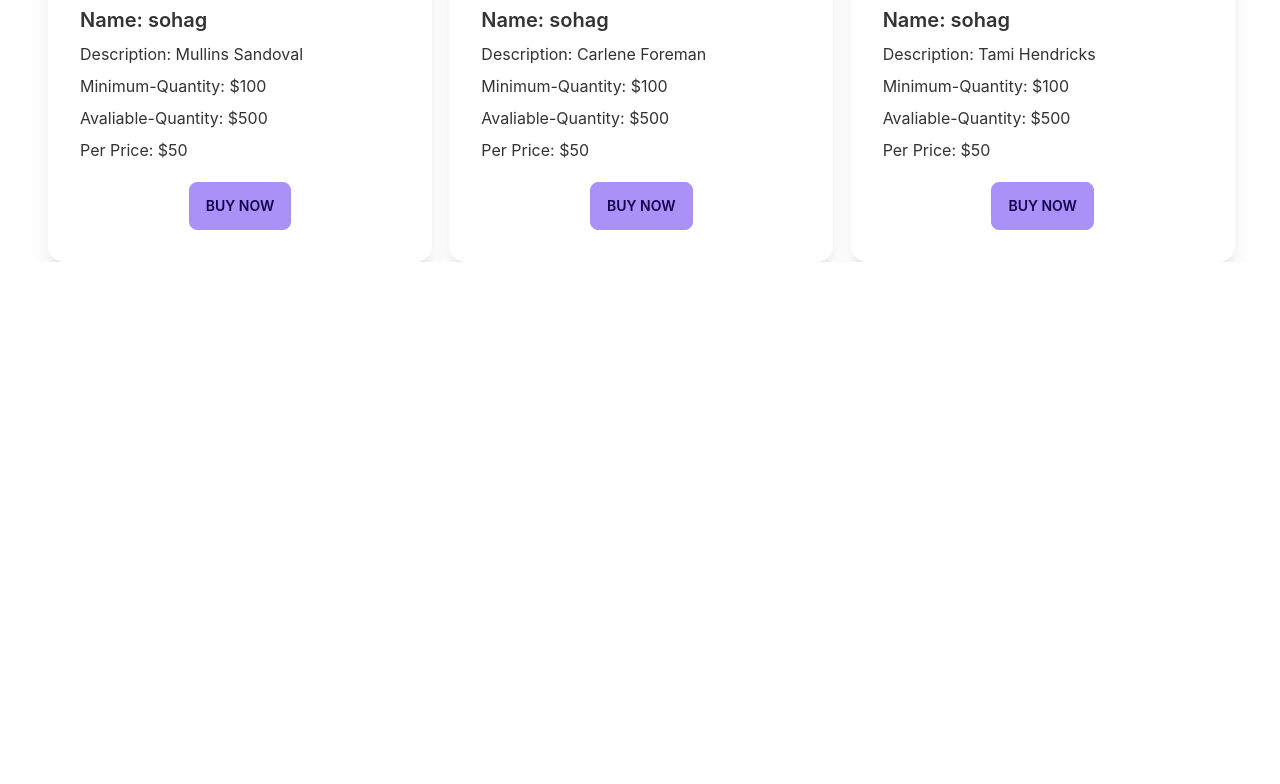
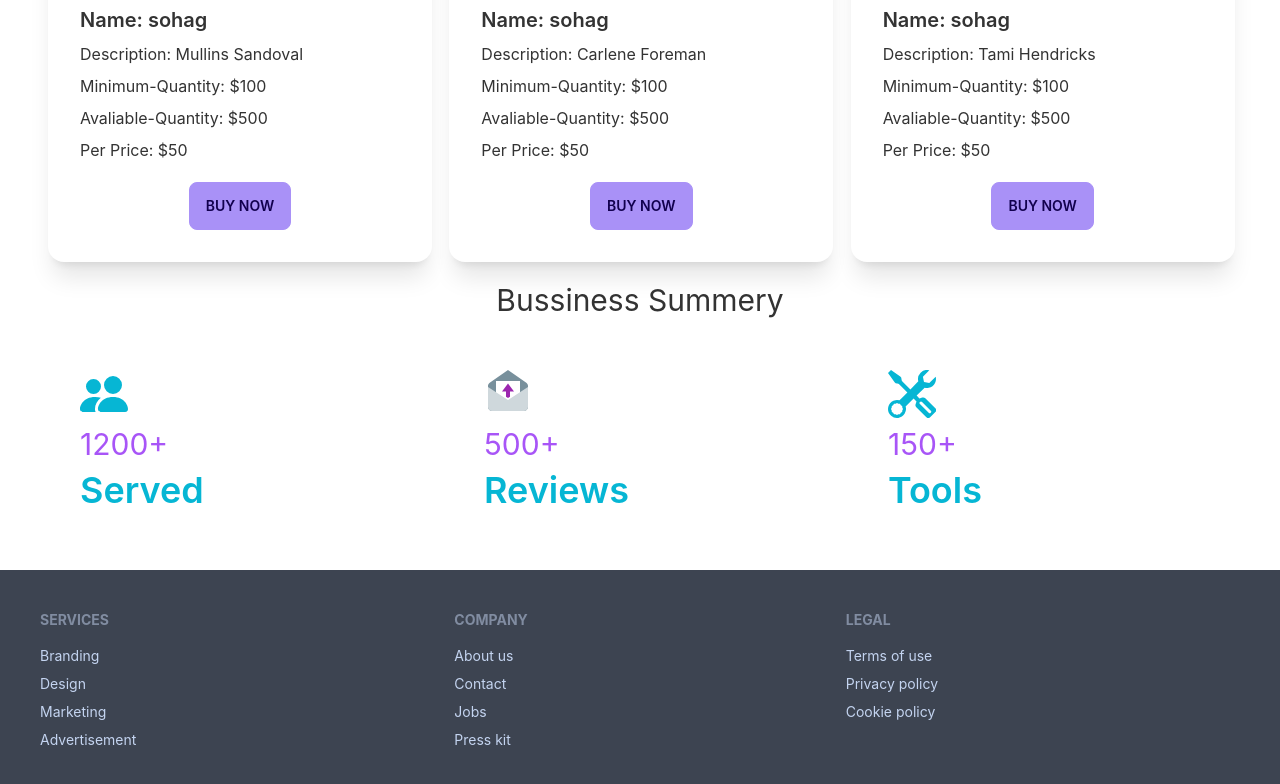
Before and after one commit to Rakibulhasan70/menufacture-client, a React (Create React App) app: page / in a window 1280 px wide. Shown: the part 1894-2678 px from the top of the page. Before the commit the page ends 2156 px from the top, so only its background shows below. Built offline with nearby package versions, Linux system fonts and the light colour scheme; no server answers.

Commit message:
bussiness summert is done

```diff
--- a/package.json
+++ b/package.json
@@ -12,6 +12,7 @@
     "react-dom": "^18.1.0",
     "react-firebase-hooks": "^5.0.3",
     "react-hook-form": "^7.31.1",
+    "react-icons": "^4.3.1",
     "react-router-dom": "^6.3.0",
     "react-scripts": "5.0.1",
     "web-vitals": "^2.1.4"
--- a/src/App.js
+++ b/src/App.js
@@ -4,6 +4,8 @@ import Navbar from './Pages/Shared/Navbar';
 import Home from './Pages/Home/Home';
 import Login from './Pages/Login/Login';
 import Register from './Pages/Login/Register';
+import Footer from './Pages/Shared/Footer';
+import Purches from './Pages/Home/Purches';
 
 function App() {
   return (
@@ -14,7 +16,9 @@ function App() {
         <Route path='/home' element={<Home></Home>}></Route>
         <Route path='/login' element={<Login></Login>}></Route>
         <Route path='/register' element={<Register></Register>}></Route>
+        <Route path='/purchase' element={<Purches></Purches>}></Route>
       </Routes>
+      <Footer></Footer>
     </div>
   );
 }
--- /dev/null
+++ b/src/Pages/Home/BussinessSummery.js
@@ -0,0 +1,46 @@
+import React from 'react';
+import { BsTools } from "react-icons/bs";
+import { BsFillPeopleFill } from "react-icons/bs";
+import { FcFeedback } from "react-icons/fc";
+
+const BussinessSummery = () => {
+    return (
+        <div className='mt-5'>
+            <h2 className='text-center text-3xl text-semibold'>Bussiness Summery</h2>
+            <div className='grid grid-cols-1 lg:grid-cols-3 my-5 gap-7'>
+                <div>
+                    <div class="card w-96 bg-base-100 ">
+                        <div class="card-body">
+                            <p className='text-5xl text-cyan-500'><BsFillPeopleFill /></p>
+                            <p className='text-3xl text-purple-500'>1200+</p>
+                            <h2 class="text-4xl font-semibold text-cyan-500">Served</h2>
+
+                        </div>
+                    </div>
+                </div>
+                <div>
+                    <div class="card w-96 bg-base-100 ">
+                        <div class="card-body">
+                            <p className='text-5xl text-cyan-500'><FcFeedback /></p>
+                            <p className='text-3xl text-purple-500'>500+</p>
+                            <h2 class="text-4xl font-semibold text-cyan-500"> Reviews</h2>
+                            <p></p>
+
+                        </div>
+                    </div>
+                </div>
+                <div>
+                    <div class="card w-96 bg-base-100 ">
+                        <div class="card-body">
+                            <p className='text-5xl text-cyan-500'><BsTools /></p>
+                            <p className='text-3xl text-purple-500'>150+</p>
+                            <h2 className="text-4xl font-semibold text-cyan-500">Tools</h2>
+                        </div>
+                    </div>
+                </div>
+            </div>
+        </div>
+    );
+};
+
+export default BussinessSummery;
--- a/src/Pages/Home/Home.js
+++ b/src/Pages/Home/Home.js
@@ -1,5 +1,6 @@
 import React from 'react';
 import Banner from './Banner';
+import BussinessSummery from './BussinessSummery';
 import Parts from './Parts';
 
 const Home = () => {
@@ -7,6 +8,7 @@ const Home = () => {
         <div className='lg:px-12 w-full'>
             <Banner></Banner>
             <Parts></Parts>
+            <BussinessSummery></BussinessSummery>
         </div>
     );
 };
--- /dev/null
+++ b/src/Pages/Home/Purches.js
@@ -0,0 +1,11 @@
+import React from 'react';
+
+const Purches = () => {
+    return (
+        <div>
+            <h2>Purches</h2>
+        </div>
+    );
+};
+
+export default Purches;
--- /dev/null
+++ b/src/Pages/Shared/Footer.js
@@ -0,0 +1,32 @@
+import React from 'react';
+
+const Footer = () => {
+    return (
+        <div>
+            <footer className="footer p-10 bg-neutral text-neutral-content mt-5">
+                <div>
+                    <span className="footer-title">Services</span>
+                    <a className="link link-hover">Branding</a>
+                    <a className="link link-hover">Design</a>
+                    <a className="link link-hover">Marketing</a>
+                    <a className="link link-hover">Advertisement</a>
+                </div>
+                <div>
+                    <span className="footer-title">Company</span>
+                    <a className="link link-hover">About us</a>
+                    <a className="link link-hover">Contact</a>
+                    <a className="link link-hover">Jobs</a>
+                    <a className="link link-hover">Press kit</a>
+                </div>
+                <div>
+                    <span className="footer-title">Legal</span>
+                    <a className="link link-hover">Terms of use</a>
+                    <a className="link link-hover">Privacy policy</a>
+                    <a className="link link-hover">Cookie policy</a>
+                </div>
+            </footer>
+        </div>
+    );
+};
+
+export default Footer;
--- a/src/Pages/Shared/Navbar.js
+++ b/src/Pages/Shared/Navbar.js
@@ -14,8 +14,8 @@ const Navbar = () => {
 
     const commonRoute = <>
         <li><Link to='/home'>Home</Link></li>
-        <li><Link to='/appointment'>Appointment</Link></li>
-        <li><Link to='/about'>About</Link></li>
+        <li><Link to='/purchase'>purchase</Link></li>
+        <li><Link to='/about'></Link></li>
         {
 
             user ?
```
Also changed, not shown: 1 other file (tests, documents, lock files or other folders).
